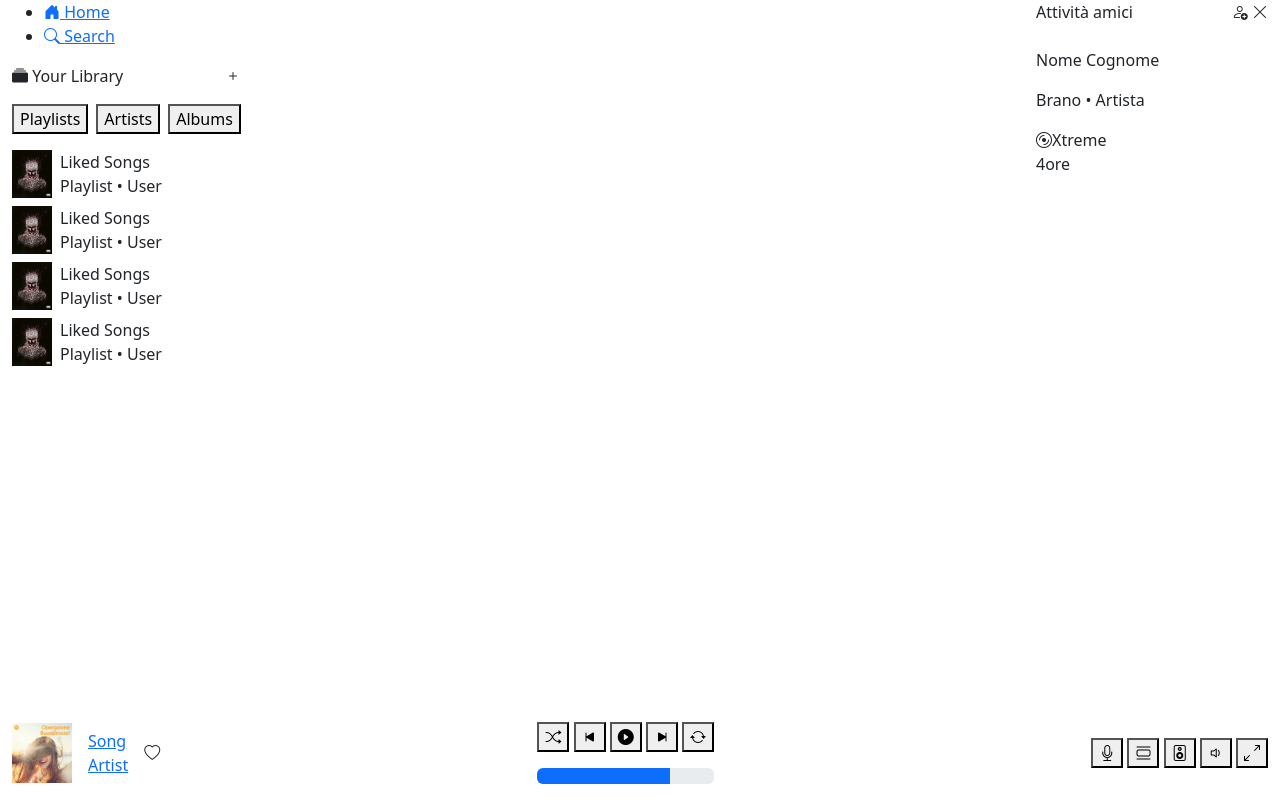
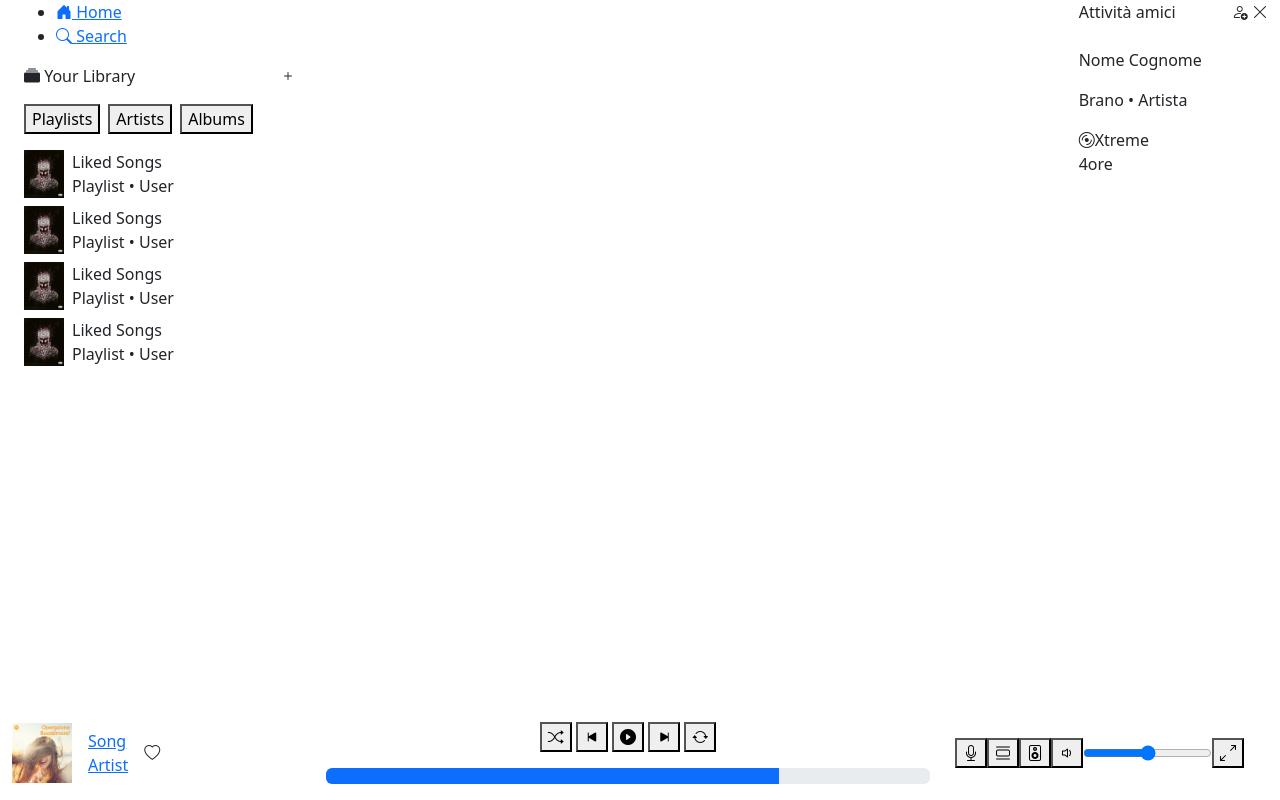
Before and after one commit to iosonodipe/FS1024B-BW2-TEAM1, a website: page index.html in a window 1280 px wide. Drawn offline with nearby package versions, Linux system fonts and the light colour scheme.

Commit message:
update dario

```diff
--- a/index.html
+++ b/index.html
@@ -10,7 +10,9 @@
 </head>
 
 <body>
-    <div class="side-left position-fixed start-0 top-0">
+    <div class="row m-0">
+        <div class="col-3">
+            <div class="side-left start-0 top-0">
                 <div class="container">
                     <div class="main-menu">
                         <ul>
@@ -86,54 +88,12 @@
                     </div>
                 </div>
             </div>
-
-    <div
-        class="container-fluid player-wrap w-100 d-flex position-fixed bottom-0 py-3 justify-content-between align-items-center">
-        <div class="song d-flex align-items-center gap-3 ">
-            <img src="./assets/imgs/main/image-10.jpg" width="60px" height="60px" alt="">
+        </div>
+        <div class="col-7">
+        </div>
+        <div class="col-2">
+            <div class="friends-activity end-0">
                 <div>
-                <a class="d-block" href="">Song</a>
-                <a class="d-block" href="">Artist</a>
-            </div>
-            <div>
-                <i class=" bi bi-heart"></i>
-            </div>
-        </div>
-        <div class="player">
-            <div class="player-buttons mb-3">
-                <button>
-                    <i class="bi bi-shuffle"></i>
-                </button>
-                <button>
-                    <i class="bi bi-skip-start-fill"></i>
-                </button>
-                <button>
-                    <i class="bi bi-play-circle-fill"></i>
-                </button>
-                <button>
-                    <i class="bi bi-skip-end-fill"></i>
-                </button>
-                <button>
-                    <i class="bi bi-arrow-repeat"></i>
-                </button>
-            </div>
-            <div>
-                <div class="progress" role="progressbar" aria-label="Basic example" aria-valuenow="75" aria-valuemin="0"
-                    aria-valuemax="100">
-                    <div class="progress-bar w-75"></div>
-                </div>
-            </div>
-        </div>
-        <div class="volume">
-            <button><i class="bi bi-mic"></i></button>
-            <button><i class="bi bi-view-list"></i></button>
-            <button><i class="bi bi-speaker"></i></button>
-            <button><i class="bi bi-volume-down"></i></button>
-            <button><i class="bi bi-arrows-angle-expand"></i></button>
-        </div>
-    </div>
-    <div class="friends-activity position-fixed end-0" style="width: 20%;">
-        <div class="container">
                     <div class="friends-title d-flex justify-content-between">
                         <span>Attività amici</span>
                         <div>
@@ -156,6 +116,55 @@
                     </div>
                 </div>
             </div>
+        </div>
+    </div>
+        <div
+            class="container-fluid player-wrap w-100 row position-fixed bottom-0 py-3 align-items-center">
+            <div class="song d-flex align-items-center gap-3 col-3">
+                <img src="./assets/imgs/main/image-10.jpg" width="60px" height="60px" alt="">
+                <div>
+                    <a class="d-block" href="">Song</a>
+                    <a class="d-block" href="">Artist</a>
+                </div>
+                <div>
+                    <i class=" bi bi-heart"></i>
+                </div>
+            </div>
+            <div class="player col-6">
+                <div class="player-buttons mb-3 text-center">
+                    <button>
+                        <i class="bi bi-shuffle"></i>
+                    </button>
+                    <button>
+                        <i class="bi bi-skip-start-fill"></i>
+                    </button>
+                    <button>
+                        <i class="bi bi-play-circle-fill"></i>
+                    </button>
+                    <button>
+                        <i class="bi bi-skip-end-fill"></i>
+                    </button>
+                    <button>
+                        <i class="bi bi-arrow-repeat"></i>
+                    </button>
+                </div>
+                <div>
+                    <div class="progress" role="progressbar" aria-label="Basic example" aria-valuenow="75"
+                        aria-valuemin="0" aria-valuemax="100">
+                        <div class="progress-bar w-75"></div>
+                    </div>
+                </div>
+            </div>
+            <div class="volume col-3 d-flex justify-content-end">
+                <button><i class="bi bi-mic"></i></button>
+                <button><i class="bi bi-view-list"></i></button>
+                <button><i class="bi bi-speaker"></i></button>
+                <button><i class="bi bi-volume-down"></i></button>
+                <input type="range" name="" id="volumeRange">
+                <button><i class="bi bi-arrows-angle-expand"></i></button>
+            </div>
+        </div>
+
     <script src="./node_modules/bootstrap/dist/js/bootstrap.bundle.min.js"></script>
 </body>
 
--- a/package.json
+++ b/package.json
@@ -10,6 +10,7 @@
   "license": "ISC",
   "dependencies": {
     "bootstrap": "^5.3.3",
-    "bootstrap-icons": "^1.11.3"
+    "bootstrap-icons": "^1.11.3",
+    "icons": "^1.0.0"
   }
 }
```
Also changed, not shown: 1 other file. Lines whose indentation alone changed are shown as unchanged.
